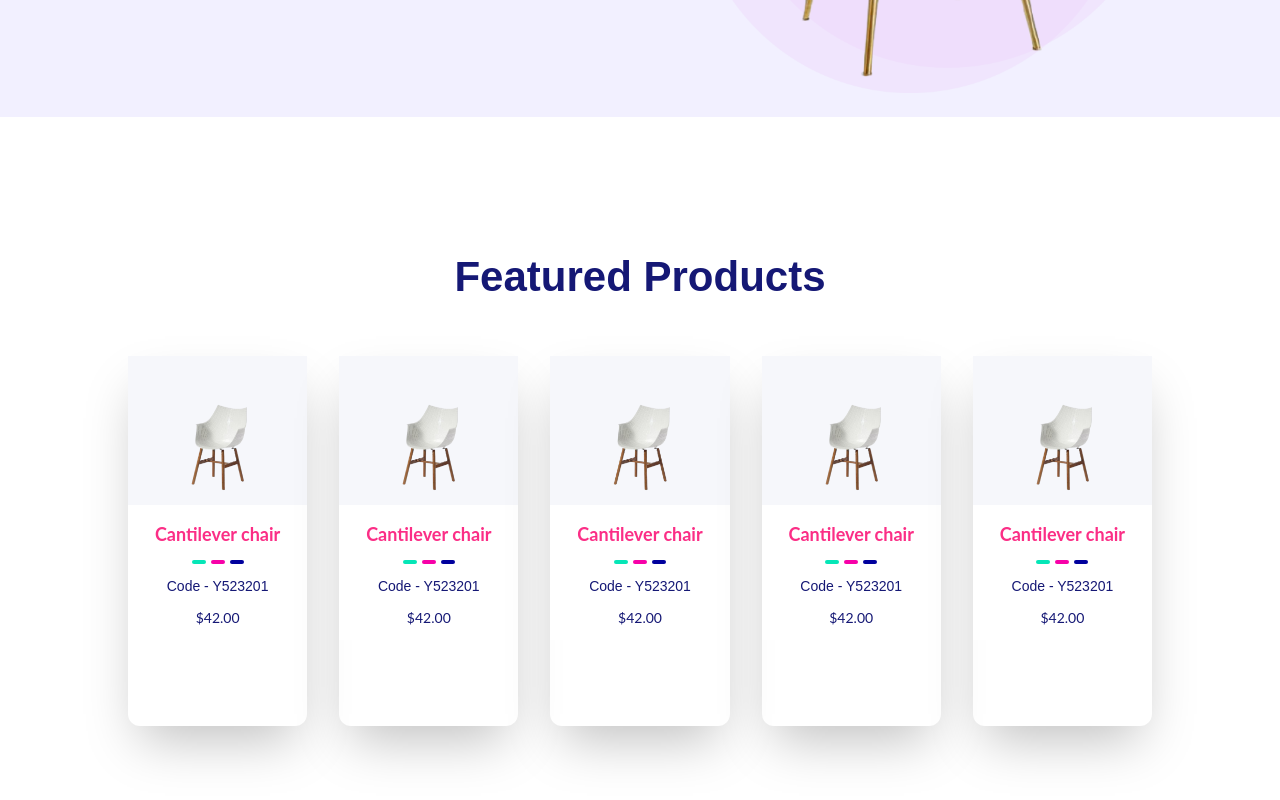
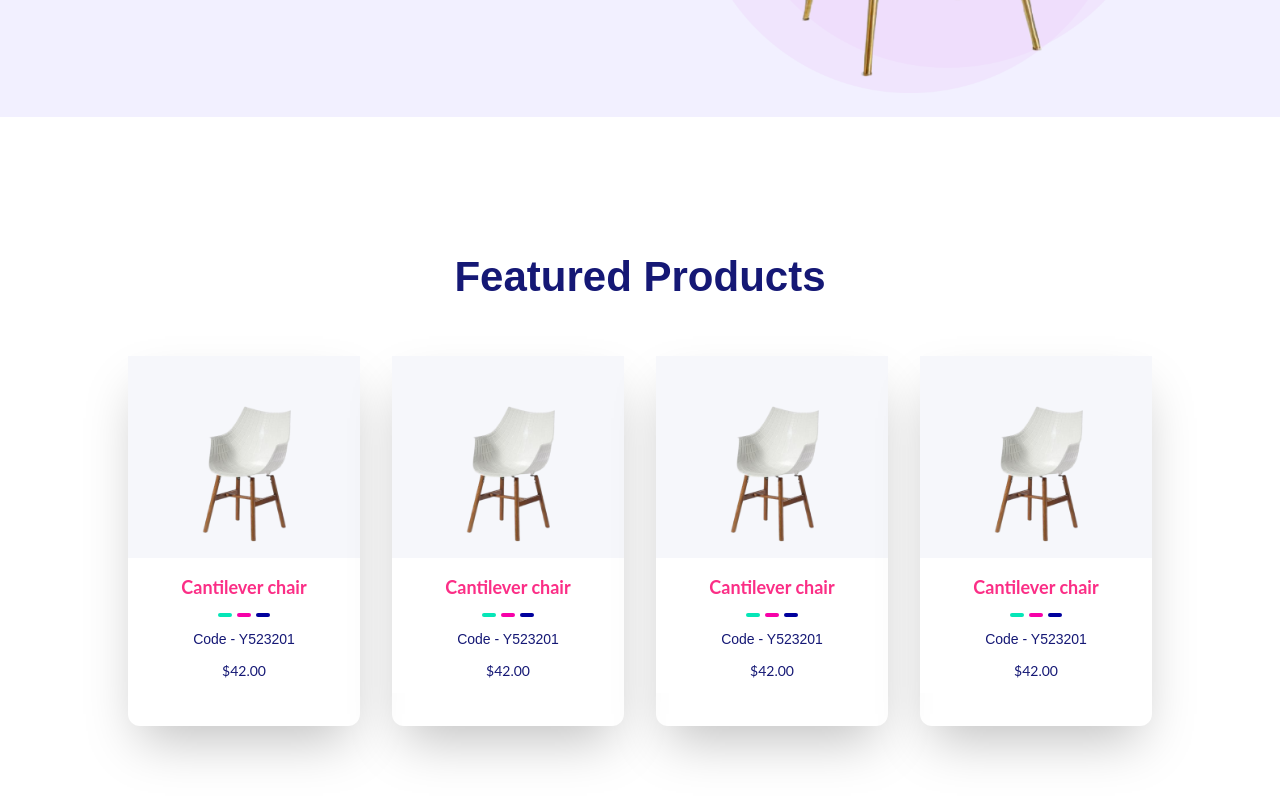
Before and after one commit to yasinn-arafat/Hekto, a React (Vite) app: page / in a window 1280 px wide. Shown: the part 753-1553 px from the top of the page. Built offline with nearby package versions, Linux system fonts and the light colour scheme.

Commit message:
Featured MOdified

```diff
--- a/src/Component/HomeComponent/FeaturedProducts/FeaturedProducts.jsx
+++ b/src/Component/HomeComponent/FeaturedProducts/FeaturedProducts.jsx
@@ -15,7 +15,6 @@ const FeaturedProducts = () => {
             <FeaturedCard />
             <FeaturedCard />
             <FeaturedCard />
-            <FeaturedCard />
           </div>
         </div>
       </div>
```
